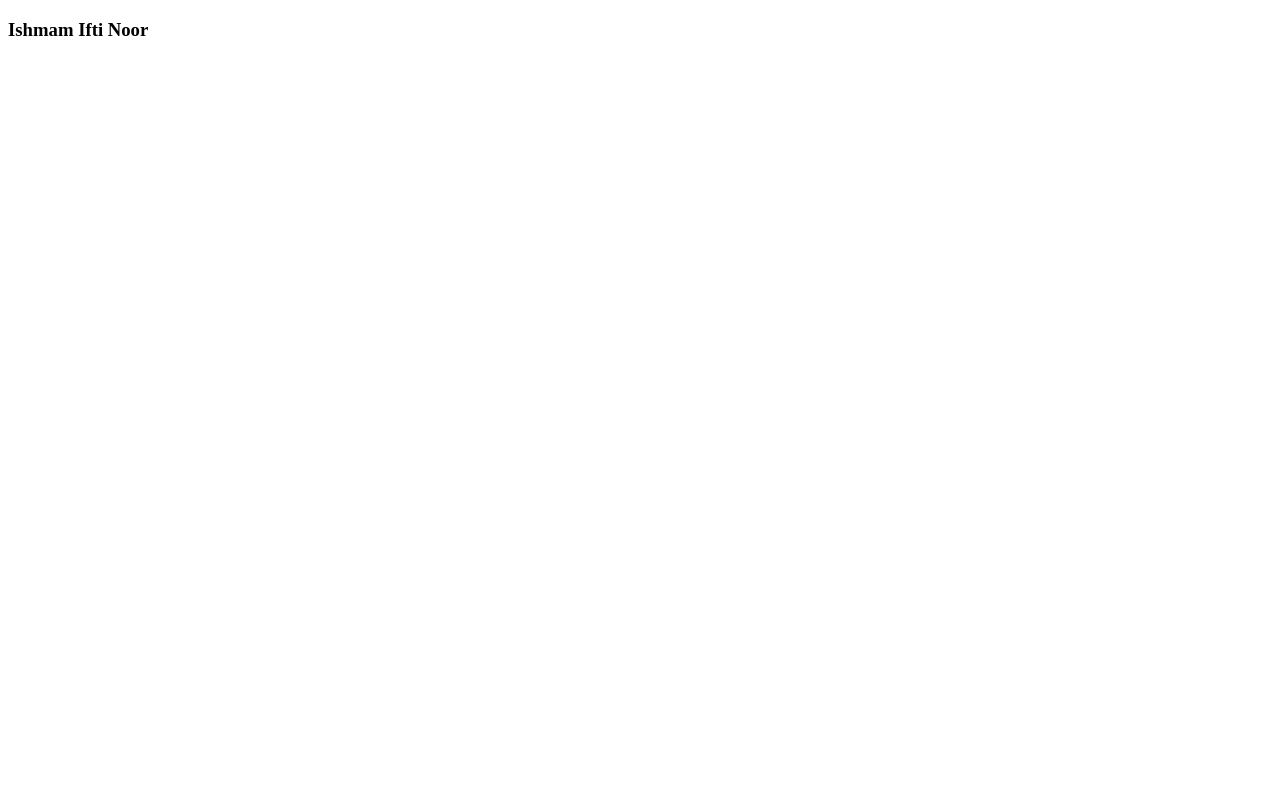
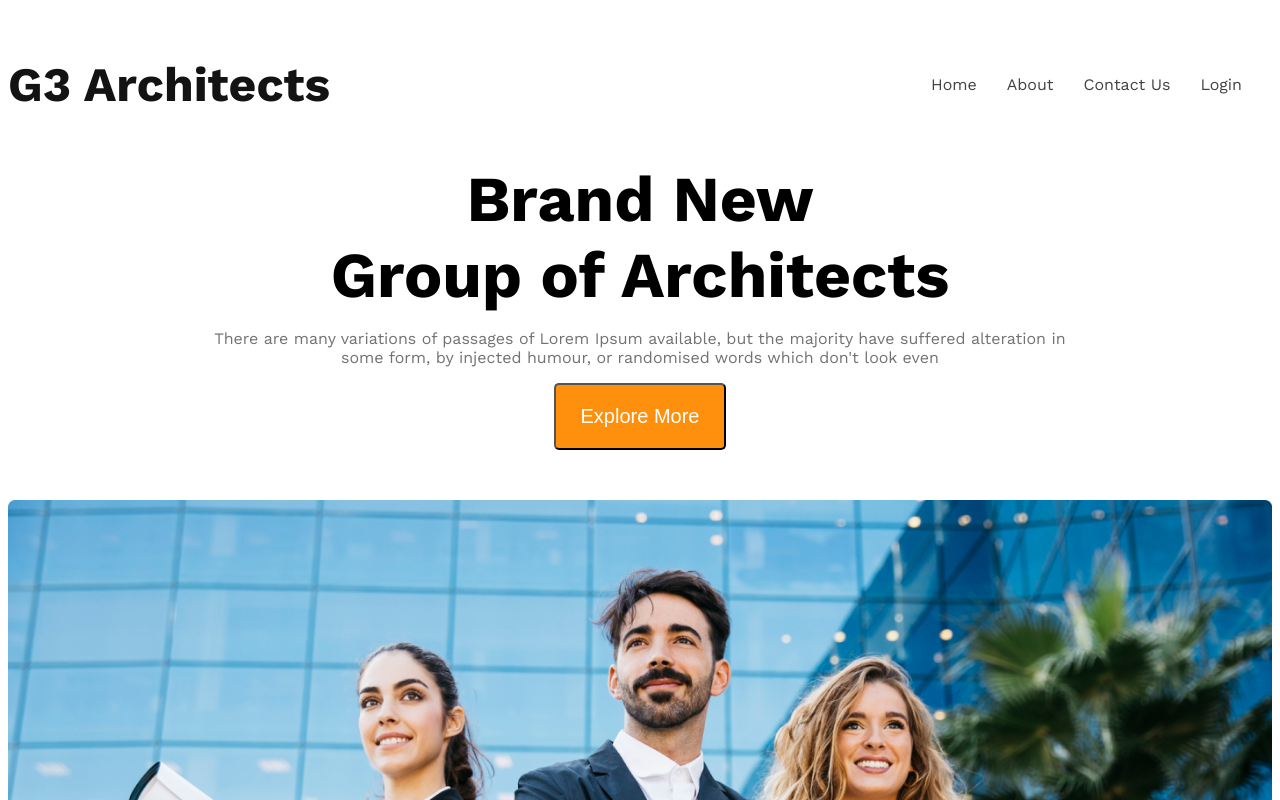
Before and after one commit to ifti2021331087/g3-architects-website, a plain HTML site: page index.html in a window 1280 px wide. Shown: the top 800 px of the page. Drawn offline with nearby package versions, Linux system fonts and the light colour scheme; a web font is replaced by a local one.

Commit message:
first commit

```diff
--- a/index.html
+++ b/index.html
@@ -3,16 +3,32 @@
 <head>
     <meta charset="UTF-8">
     <meta name="viewport" content="width=device-width, initial-scale=1.0">
+    <title>g3-architects-website</title>
     <link rel="stylesheet" href="styles/style.css">
-    <title>g3-architects-website</title>
 </head>
-<body>
-    <head>
+<body class="work-sans-font">
+    <header >
+        <nav class="navbar flex">
+            <h3 class="brand dark1">G3 Architects</h3>
+            <ul class="nav-items flex">
+                <li class="nav-item-list"><a href="" class="nav-anc">Home</a></li>
+                <li class="nav-item-list"><a href="" class="nav-anc">About</a></li>
+                <li class="nav-item-list"><a href="" class="nav-anc">Contact Us</a></li>
+                <li class="nav-item-list"><a href="" class="nav-anc">Login</a></li>
+            </ul>
+        </nav>
+        <div class="banner">
+            <div class="banner-main center">
+                <div class="banner-title">Brand New <br>Group of Architects</div>
+                <p class="banner-desc dark3">There are many variations of passages of Lorem Ipsum available, but the majority have suffered alteration in some form, by injected humour, or randomised words which don't look even</p>
+                <button class="btn-primary">Explore More</button>
+            </div>
+            <img src="images/banner.png" alt="" class="banner-image">
+        </div>
+    </header>
+    <main>
 
-    </head>
-    <body>
-        <h3>Ishmam Ifti Noor</h3>
-    </body>
+    </main>
     <footer>
 
     </footer>
--- a/styles/style.css
+++ b/styles/style.css
@@ -0,0 +1,76 @@
+@import url('https://fonts.googleapis.com/css2?family=Azeret+Mono:ital,wght@0,100..900;1,100..900&family=Work+Sans:ital,wght@0,100..900;1,100..900&display=swap');
+
+.work-sans-font{
+    font-family: "Work Sans", sans-serif;
+    font-optical-sizing: auto;
+    font-weight: 400;
+    font-style: normal;
+  }
+
+  /* shared-styles */
+  .flex{
+    display: flex;
+  }
+  .dark1{
+    color: #131313;
+  }
+  .dark2{
+    color: #424242;
+  }
+  .dark3{
+    color: #727272;
+  }
+  .center{
+    text-align: center;
+  }
+
+  /* header-styles */
+  /* nav-styles */
+  .brand{
+    font-weight: bold;
+    font-size: 3rem;
+  }
+  .navbar{
+    justify-content: space-between;
+    align-items: center;
+  }
+  .nav-item-list{
+      margin-right: 30px;
+      list-style: none;
+   }
+   .nav-anc{
+      color: #424242;
+      text-decoration: none;
+    }
+    .navbar,.banner{
+        max-width: 1440px;
+        margin:0 auto;
+    }
+/* banner-styles */
+.banner-title{
+    font-weight: bold;
+    font-size: 4rem;
+}
+.banner-main{
+    max-width: 860px;
+    margin: 0 auto;
+}
+.banner-image{
+    width: 100%;
+    margin-top: 50px;
+}
+.btn-primary{
+    padding: 20px 25px;
+    background-color: #FF900E;
+    color: #FFFFFF;
+    font-weight: semibold;
+    font-size: 1.25rem;
+    border-radius: 5px;
+}
+
+/* media-query */
+@media screen and (max-width:576px){
+    .navbar,.nav-items{
+        flex-direction: column;
+    }
+}
```
